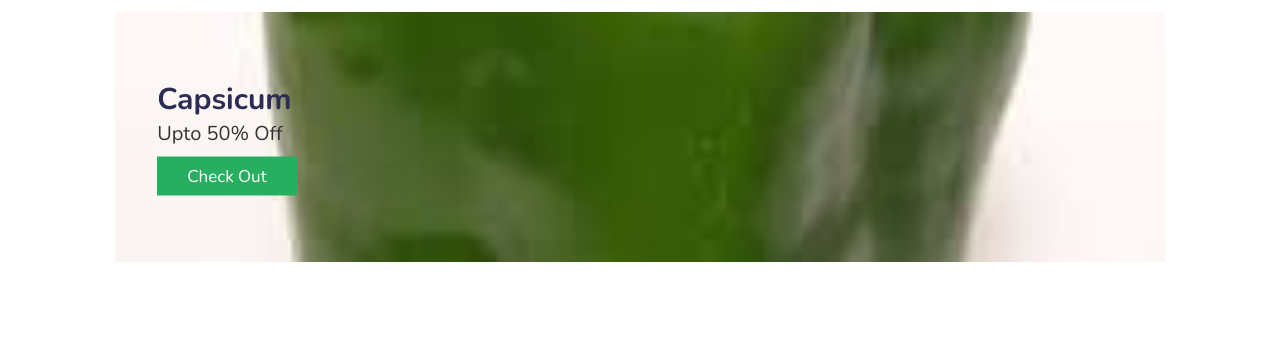
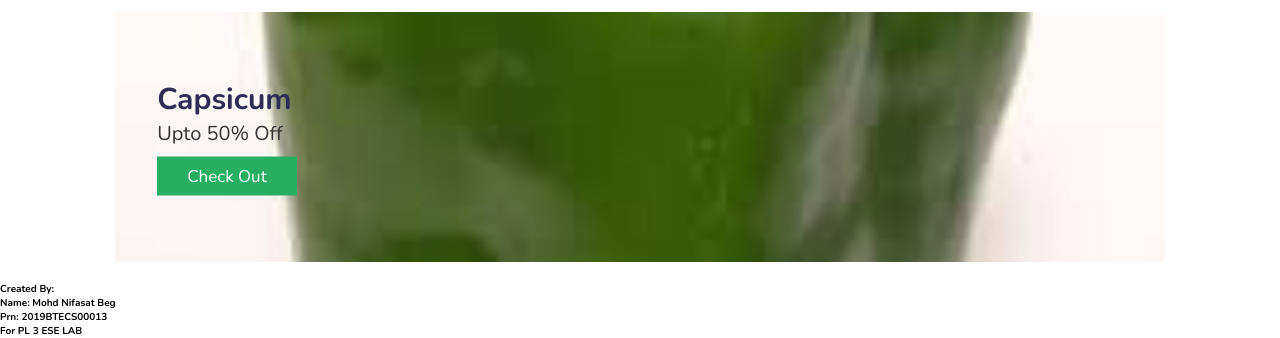
Before and after one commit to Nifasat/OnlineVegitableShop, a plain HTML site: page index.html in a window 1280 px wide. Shown: the part 791-1129 px from the top of the page. Before the commit the page ends 1073 px from the top, so only its background shows below. Drawn offline with nearby package versions, Linux system fonts and the light colour scheme; a script that the page names is missing.

Commit message:
changes made some

```diff
--- a/index.html
+++ b/index.html
@@ -85,6 +85,12 @@
         </div>
     </div>
 </section>
+<div>
+    <h4>Created by:</h4>
+    <h4>Name: Mohd Nifasat Beg</h4>
+    <h4>Prn: 2019BTECS00013</h4>
+    <h4>For PL 3 ESE LAB</h4>
+</div>
 <!-- custom js file link  -->
 <script src="js/script.js"></script>
 
```
